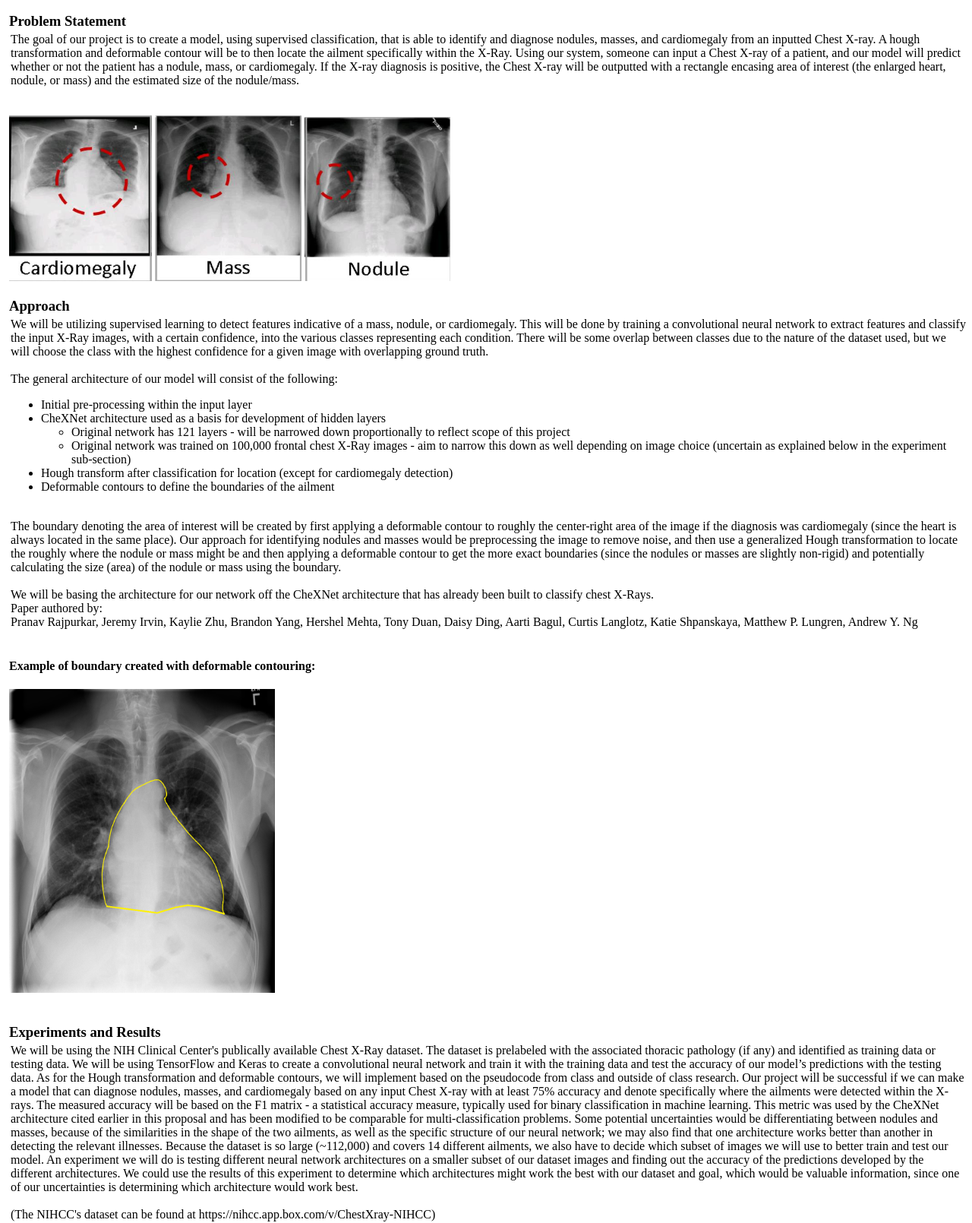
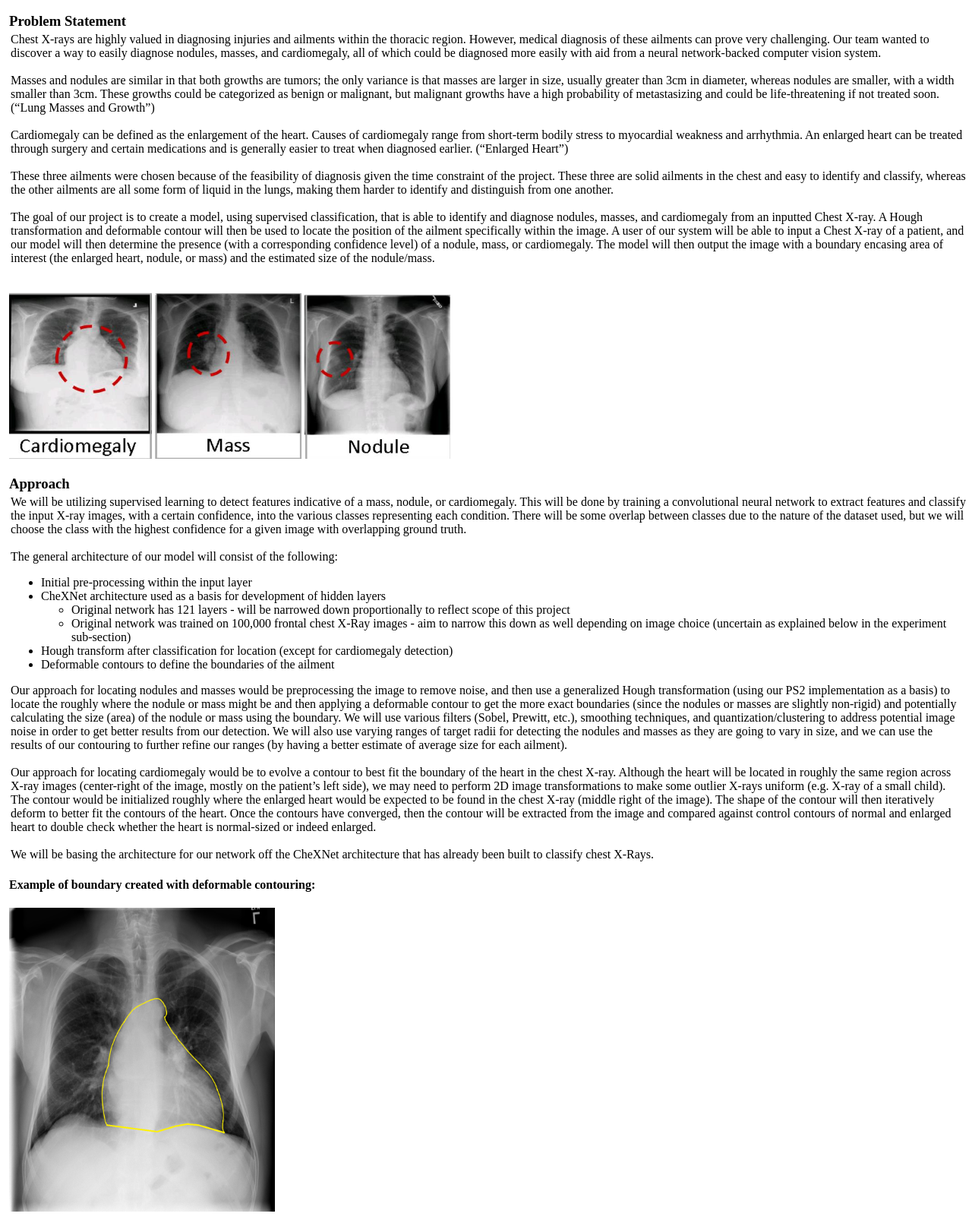
Before and after one commit to adityataps/cs4476-medical-imaging, a plain HTML site: page index.html in a window 1280 px wide. Shown: the part 292-1902 px from the top of the page at 76% size. Drawn offline with Linux system fonts and the light colour scheme.

Commit message:
more updates

```diff
--- a/index.html
+++ b/index.html
@@ -28,11 +28,36 @@
     <div class="proposal_items">
     <h3>Problem Statement</h3>
     <div class="text_indent">
-        The goal of our project is to create a model, using supervised classification, that is able to identify and diagnose nodules, masses,
-        and cardiomegaly from an inputted Chest X-ray. A hough transformation and deformable contour will be to then locate the ailment specifically within
-        the X-Ray. Using our system, someone can input a Chest X-ray of a patient, and our model will predict
-        whether or not the patient has a nodule, mass, or cardiomegaly. If the X-ray diagnosis is positive, the Chest X-ray will be outputted with a
-        rectangle encasing area of interest (the enlarged heart, nodule, or mass) and the estimated size of the nodule/mass.
+        Chest X-rays are highly valued in diagnosing injuries and ailments within the
+        thoracic region. However, medical diagnosis of these ailments can prove very
+        challenging. Our team wanted to discover a way to easily diagnose nodules, masses,
+        and cardiomegaly, all of which could be diagnosed more easily with aid from a
+        neural network-backed computer vision system. <br><br>
+
+        Masses and nodules are similar in that both growths are tumors; the only
+        variance is that masses are larger in size, usually greater than 3cm in diameter,
+        whereas nodules are smaller, with a width smaller than 3cm. These growths could
+        be categorized as benign or malignant, but malignant growths have a high probability
+        of metastasizing and could be life-threatening if not treated soon. (“Lung Masses and Growth”) <br><br>
+
+        Cardiomegaly can be defined as the enlargement of the heart. Causes of cardiomegaly
+        range from short-term bodily stress to myocardial weakness and arrhythmia. An enlarged
+        heart can be treated through surgery and certain medications and is generally easier
+        to treat when diagnosed earlier. (“Enlarged Heart”) <br><br>
+
+        These three ailments were chosen because of the feasibility of diagnosis given the
+        time constraint of the project. These three are solid ailments in the chest and easy
+        to identify and classify, whereas the other ailments are all some form of liquid in the
+        lungs, making them harder to identify and distinguish from one another. <br><br>
+
+        The goal of our project is to create a model, using supervised classification, that is
+        able to identify and diagnose nodules, masses, and cardiomegaly from an inputted Chest X-ray.
+        A Hough transformation and deformable contour will then be used to locate the position of the
+        ailment specifically within the image. A user of our system will be able to input a Chest X-ray
+        of a patient, and our model will then determine the presence (with a corresponding confidence level)
+        of a nodule, mass, or cardiomegaly. The model will then output the image with a boundary encasing
+        area of interest (the enlarged heart, nodule, or mass) and the estimated size of the nodule/mass.
+
     </div>
     <br><br>
 
@@ -47,11 +72,12 @@
     Maybe talk about the steps of the CNN and how it relates to material from class? -->
     <h3>Approach</h3>
     <div class="text_indent">
-        We will be utilizing supervised learning to detect features indicative of a mass, nodule, or cardiomegaly.
-        This will be done by training a convolutional neural network to extract features and classify the input
-        X-Ray images, with a certain confidence, into the various classes representing each condition. There will
-        be some overlap between classes due to the nature of the dataset used, but we will choose the class with
-        the highest confidence for a given image with overlapping ground truth.  <br><br>
+        We will be utilizing supervised learning to detect features indicative of a mass, nodule,
+        or cardiomegaly. This will be done by training a convolutional neural network to extract
+        features and classify the input X-ray images, with a certain confidence, into the various
+        classes representing each condition. There will be some overlap between classes due to the
+        nature of the dataset used, but we will choose the class with the highest confidence for
+        a given image with overlapping ground truth.  <br><br>
         The general architecture of our model will consist of the following:
         <ul>
             <li>Initial pre-processing within the input layer</li>
@@ -64,20 +90,29 @@
             </li>
             <li>Hough transform after classification for location (except for cardiomegaly detection)</li>
             <li>Deformable contours to define the boundaries of the ailment</li>
-        </ul><br>
-        The boundary denoting the area of interest will be created by first applying a deformable contour to roughly the
-        center-right area of the image if the diagnosis was cardiomegaly (since the heart is always located in the same place).
-        Our approach for identifying nodules and masses would be preprocessing the image to remove noise, and then use a generalized
-        Hough transformation to locate the roughly where the nodule or mass might be and then applying a deformable contour to get
-        the more exact boundaries (since the nodules or masses are slightly non-rigid) and potentially calculating the size (area)
-        of the nodule or mass using the boundary.<br><br>
-        We will be basing the architecture for our network off the CheXNet architecture that has already been built to classify chest X-Rays.<br>
-        Paper authored by: <br>
-        Pranav Rajpurkar, Jeremy Irvin, Kaylie Zhu, Brandon Yang, Hershel Mehta, Tony Duan, Daisy Ding, Aarti Bagul, Curtis Langlotz, Katie Shpanskaya, Matthew P. Lungren, Andrew Y. Ng
-        <br>
+        </ul>
+        Our approach for locating nodules and masses would be preprocessing the image to remove noise, and then
+        use a generalized Hough transformation (using our PS2 implementation as a basis) to locate the roughly
+        where the nodule or mass might be and then applying a deformable contour to get the more exact boundaries
+        (since the nodules or masses are slightly non-rigid) and potentially calculating the size (area) of the
+        nodule or mass using the boundary. We will use various filters (Sobel, Prewitt, etc.), smoothing techniques,
+        and quantization/clustering to address potential image noise in order to get better results from our
+        detection. We will also use varying ranges of target radii for detecting the nodules and masses as they
+        are going to vary in size, and we can use the results of our contouring to further refine our ranges
+        (by having a better estimate of average size for each ailment).
+        <br><br>
+        Our approach for locating cardiomegaly would be to evolve a contour to best fit the boundary of the heart
+        in the chest X-ray. Although the heart will be located in roughly the same region across X-ray images
+        (center-right of the image, mostly on the patient’s left side), we may need to perform 2D image transformations
+        to make some outlier X-rays uniform (e.g. X-ray of a small child). The contour would be initialized
+        roughly where the enlarged heart would be expected to be found in the chest X-ray (middle right of the image).
+        The shape of the contour will then iteratively deform to better fit the contours of the heart. Once the
+        contours have converged, then the contour will be extracted from the image and compared against control
+        contours of normal and enlarged heart to double check whether the heart is normal-sized or indeed enlarged.
+        <br><br>
+        We will be basing the architecture for our network off the CheXNet architecture that has already been built to classify chest X-Rays.
 
     </div>
-    <br>
 
     <h4>Example of boundary created with deformable contouring:</h3>
     <div class="image_container">
@@ -91,23 +126,37 @@
     What makes our project successful-->
     <h3>Experiments and Results</h3>
     <div class="text_indent">
-        We will be using the NIH Clinical Center's publically available Chest X-Ray dataset. The dataset is prelabeled with the
-        associated thoracic pathology (if any) and identified as training data or testing data. We will be using TensorFlow and
-        Keras to create a convolutional neural network and train it with the training data and test the accuracy of our model’s
-        predictions with the testing data. As for the Hough transformation and deformable contours, we will implement based on
-        the pseudocode from class and outside of class research. Our project will be successful if we can make a model that can
-        diagnose nodules, masses, and cardiomegaly based on any input Chest X-ray with at least 75% accuracy and denote specifically
-        where the ailments were detected within the X-rays. The measured accuracy will be based on the F1 matrix - a statistical
-        accuracy measure, typically used for binary classification in machine learning. This metric was used by the CheXNet
-        architecture cited earlier in this proposal and has been modified to be comparable for multi-classification problems.
-        Some potential uncertainties would be differentiating between nodules and masses, because of the similarities in the shape
-        of the two ailments, as well as the specific structure of our neural network; we may also find that one architecture
-        works better than another in detecting the relevant illnesses. Because the dataset is so large (~112,000) and covers
-        14 different ailments, we also have to decide which subset of images we will use to better train and test our model.
-        An experiment we will do is testing different neural network architectures on a smaller subset of our dataset images
-        and finding out the accuracy of the predictions developed by the different architectures. We could use the results of
-        this experiment to determine which architectures might work the best with our dataset and goal, which would be valuable
-        information, since one of our uncertainties is determining which architecture would work best.
+        We will be using the NIH Clinical Center's publically available Chest X-Ray dataset. The dataset is
+        prelabeled with the associated thoracic pathology (if any) and identified as training data or testing
+        data. The dataset contains 112,120 frontal-view X-ray images, covering 14 different illnesses. Since
+        we are focusing on nodules, masses, and cardiomegaly, we will be using a subset of the 20,584 images
+        that correspond to those illnesses. We will be using TensorFlow and Keras to create a convolutional
+        neural network and train it with the training data and test the accuracy of our model’s predictions
+        with the testing data. As for the Hough transformation and deformable contours, we will implement
+        based on the pseudocode from class and outside of class research. Our project will be successful if
+        we can make a model that can diagnose nodules, masses, and cardiomegaly based on any input Chest
+        X-ray with at least 75% accuracy and denote specifically where the ailments were detected within
+        the X-rays. The measured accuracy will be based on the F1 score metric - a statistical accuracy
+        measure, typically used for binary classification in machine learning. This metric was used by the
+        CheXNet architecture cited earlier in this proposal and has been modified to be comparable for
+        multi-classification problems. Some potential uncertainties would be differentiating between nodules
+        and masses, because of the similarities in the shape of the two ailments, as well as the specific
+        structure of our neural network; we may also find that one architecture works better than another
+        in detecting the relevant illnesses. We will experiment with different neural network architectures
+        on a smaller subset of our dataset images to attain the accuracy of the predictions. We will also
+        experiment with different configurations for our deformable contouring implementation such as
+        changing the number of vertices, the initial shape of the contour, the tension parameter (alpha),
+        and the stiffness parameter (beta). The results of this experiment would help us find the optimal
+        configuration for our purposes. We would also need to test whether using Hough transformations
+        in the labeling of Nodule and Mass locations would be helpful in creating a more accurate model
+        from our architecture. Our hypothesis is that using a hough transformation to pre-process and label
+        the training images as containing an ailment in a certain region (e.g. upper left) before being
+        used in the CNN would lead to a more accurate classification. We will also experiment with using
+        Hough transform and contouring to assist in visualization and labelling after being classified by
+        our model as well as to extract further information from the image such as size (area) of the
+        ailment to determine the severity. Our contouring area and corresponding energy of the area of
+        interest will also be used as a confirmation of the prediction of our model to help prevent
+        false positives.
 
         <br><br>(The NIHCC's dataset can be found at https://nihcc.app.box.com/v/ChestXray-NIHCC)
     </div>
@@ -138,15 +187,16 @@
             Diseases</em>. 5 Nov. 2018. NIH, https://nihcc.app.box.com/v/Chest
             Xray-NIHCC/file/220660789610.
         </p>
+        <p>Wang, Xiaosong, et al. <em>ChestX-Ray8: Hospital-Scale Chest X-Ray
+            Database and Benchmarks on Weakly-Supervised Classification and
+            Localization of Common Thorax Diseases</em>. 2017. IEEE, doi:10.1109/cvpr.2017.369.
+        </p>
     </div>
 
     <br><br>
     </div>
 
   <hr>
-  <footer>
-  <p>© You Name Here</p>
-  </footer>
 </div>
 </div>
 
```
